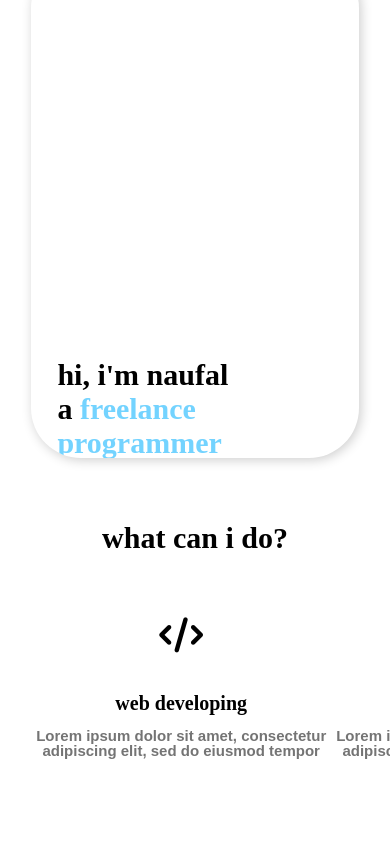
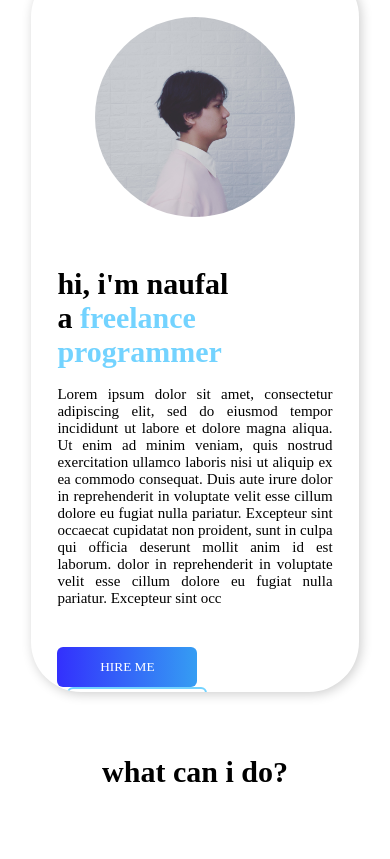
Before and after one commit to palsarip/web-portofolio, a plain HTML site: page index.html in a window 390 px wide. Shown: the part 424-1283 px from the top of the page. Drawn offline with Linux system fonts and the light colour scheme; a web font is replaced by a local one.

Commit message:
fixing hp looks

```diff
--- a/css/styles/main.css
+++ b/css/styles/main.css
@@ -1,3 +1,4 @@
+
 @font-face {
     font-family: Kanit-SemiBold;
     src: url(../fonts/Kanit-SemiBold.ttf);
@@ -357,6 +358,19 @@ nav ul li a:hover {
 
 @media only screen and (max-width:1200px) {
 
+    .box-containerintro{
+        width: 100%;
+        height: 725px;
+        margin-top: 200px;
+        padding-left: 8%;
+        padding-right: 8%;
+        box-sizing: border-box;
+        overflow: hidden;
+        border-radius: 50px;
+        box-shadow: 2px 2px 12px rgba(0,0,0,0.2);
+
+    }
+
     nav ul {
         width: 100%;
         background: white;
@@ -405,12 +419,12 @@ nav ul li a:hover {
     .introduction {
         position: static;
         margin-left: auto;
-        margin-top: 50px;
+        margin-top: 0px;
     }
 
     .introduction h2 {
         position: static;
-        margin-top: px;
+        margin-top: 50px;
         color: rgb(0, 0, 0);
         font-size: 30px;
         font-family: Kanit-SemiBold;
@@ -422,6 +436,21 @@ nav ul li a:hover {
         color: rgb(0, 0, 0);
         font-size: 15px;
         font-family: Kanit-Regular;
+    }
+
+    .pal {
+        display: none;
+    }
+
+    .palhp {
+        position: static;
+        width: 200px;
+        height: 200px;
+        border-radius: 100%;
+        margin:auto;
+        margin-top: 150px;
+        background: url("../../images/pal.jpg");
+        background-size: cover;
     }
 
     .col-2 {
@@ -440,4 +469,21 @@ nav ul li a:hover {
         margin-left: 70px;
     }
 
+    .box-container {
+        display:block;
+        justify-content: space-between;
+        margin:auto;
+        margin-top: 10px;
+        align-items: center;
+        text-align: center;
+    }
+
+    .fas {
+        position: static;
+        text-align: center;
+        height: 250px ;
+        font-size: 35px;
+        margin: auto;
+    }
+
 }
--- a/index.html
+++ b/index.html
@@ -24,7 +24,7 @@
                     <li><a href="contact.html">contact</a></li>
                 </ul>
             </nav>
-            <img src="../webporto/images/hamlist.png" class="menu-icon" onclick="togglemenu()">
+            <img src="/images/hamlist.png" class="menu-icon" onclick="togglemenu()">
         </div>
 
 
@@ -40,6 +40,7 @@
             <div class="introduction">
                 <div class="pal" ></div>
                     <div class="bodyintro">
+                        <div class="palhp" ></div>
                         <h2>
                             hi, i'm naufal <br> a <font color=#73d3ff>freelance programmer</font>
                         </h2>
```
